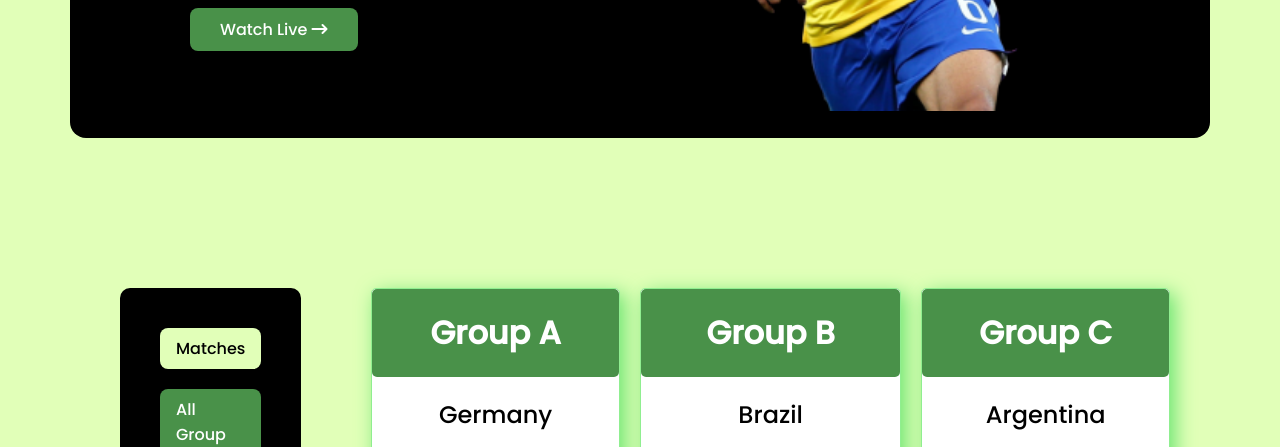
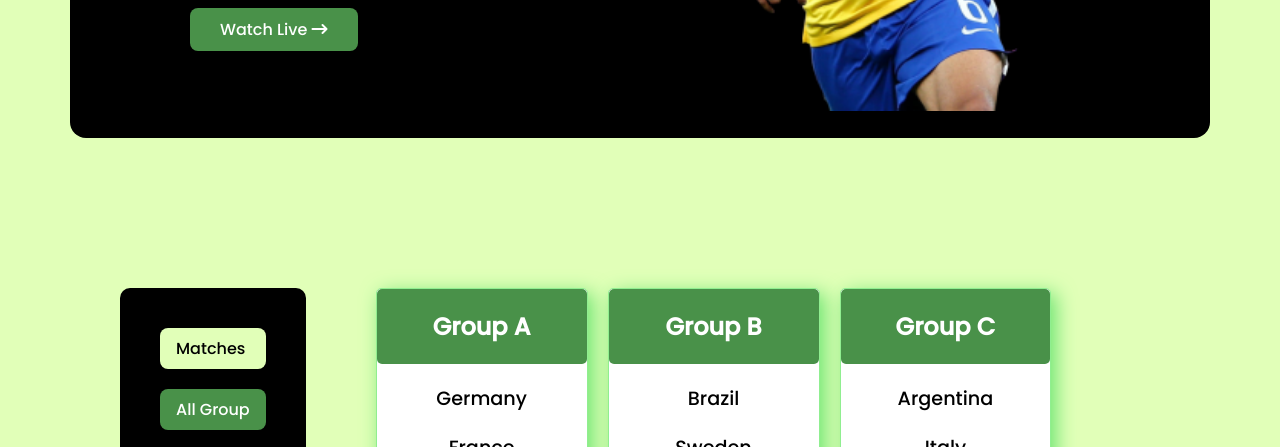
Before and after one commit to salehinthenoob/Assignment2-World-Cup-, a plain HTML site: page group.html in a window 1280 px wide. Shown: the part 480-927 px from the top of the page. Drawn offline with Linux system fonts and the light colour scheme.

Commit message:
final commit

```diff
--- a/style/style.css
+++ b/style/style.css
@@ -332,18 +332,19 @@ All Group(Extra) website page
 .cardinfo-group p {
     color: #000;
     text-align: center;
-    font-size: 1.5rem;
-    margin: 20px 60px;
+    font-size: 1.2rem;
+    margin: 20px 45px;
 }
 
 .card>h2 {
     text-align: center;
-    font-size: 2rem;
+    font-size: 1.5rem;
     background-color: rgb(73, 145, 73);
     color: white;
     border-radius: 5px;
     padding: 20px 10px;
 }
+
 
 
 
```
Also changed, not shown: group.html (+0 -1 lines).
